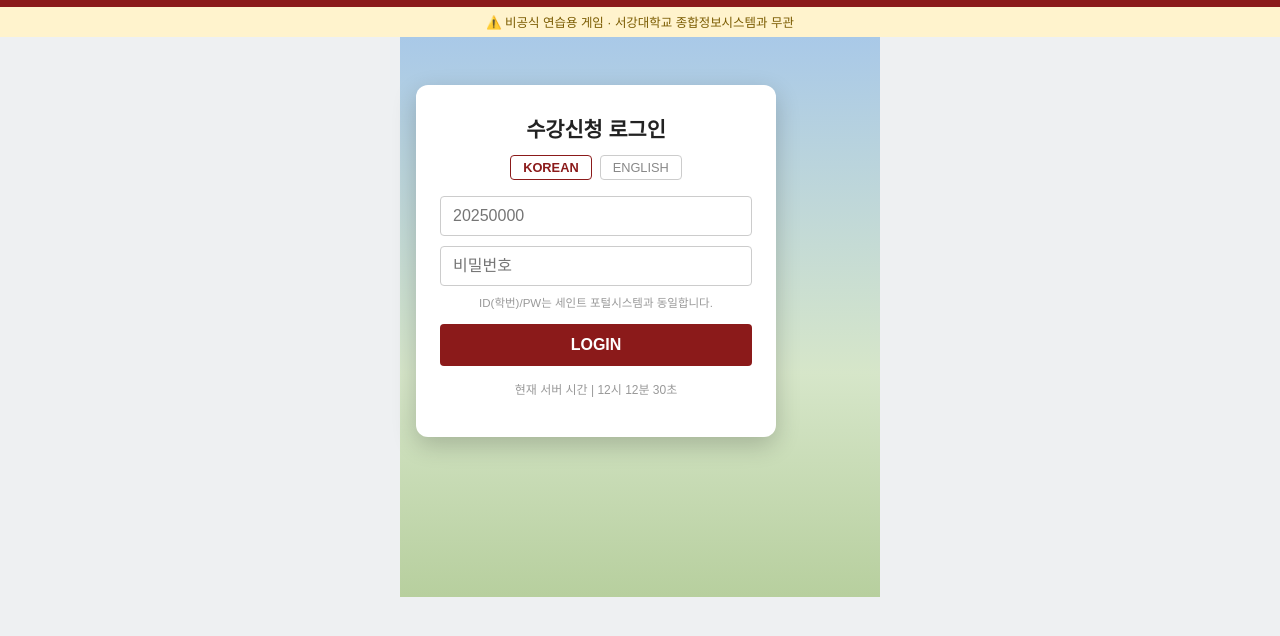
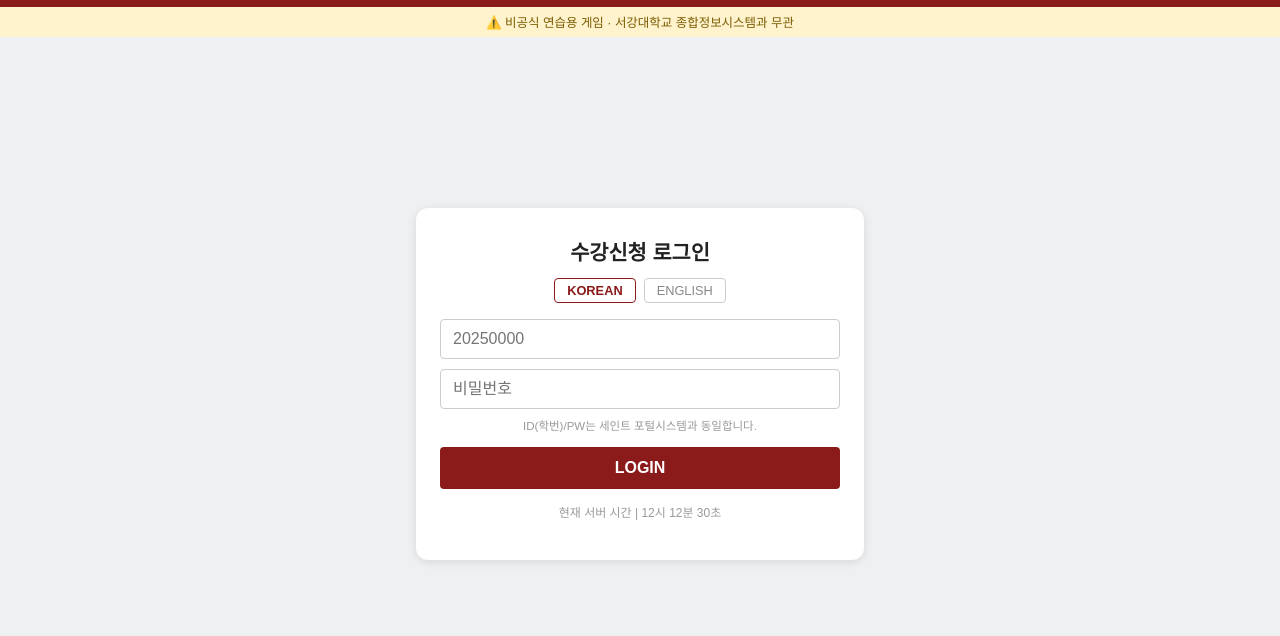
Before and after one commit to tj-jiub/sogang-course-registration-game, a website with bundled scripts: page index.html in a window 1280 px wide. Shown: the part 46-682 px from the top of the page. Built offline with nearby package versions, Linux system fonts and the light colour scheme.

Commit message:
fix: screens stacking bug, remove colored login background, rename lowest grade
Root cause of screens appearing together: .login-screen set display:flex
unconditionally. It has the same CSS specificity as .screen.active, and
since it was declared later in the stylesheet it won the tie by source
order, so the login screen stayed visible even without the .active class.
Removed the per-screen display override entirely; .screen.active is now
the only rule that controls visibility, and it makes the active screen
fill the remaining viewport height (flex column) instead of floating as
a small card over empty space.

Also drops the login screen's distinct gradient background so every
screen shares the same plain background, and renames the lowest grade
from "폐강 위기 각성 필요" to "연습 좀 더 해라".

Mouse clicks in mash/reaction mode already worked in code (bindTrigger
binds both click and keydown) — the stacking bug likely made the real
button unreachable without scrolling, which is what read as "clicks
don't work."

```diff
--- a/index.html
+++ b/index.html
@@ -20,7 +20,7 @@
   <p class="disclaimer">⚠️ 비공식 연습용 게임 · 서강대학교 종합정보시스템과 무관</p>
 
   <main id="app">
-    <section id="screen-login" class="screen active login-screen">
+    <section id="screen-login" class="screen active">
       <div class="login-card">
         <h1>수강신청 로그인</h1>
         <div class="lang-tabs">
--- a/js/scoring.js
+++ b/js/scoring.js
@@ -26,7 +26,7 @@
   { min: 78, name: "수강신청 고인물", desc: "웬만한 과목은 다 잡는다." },
   { min: 58, name: "평범한 새내기", desc: "운이 나쁘면 담당자에게 메일 쓸 각오." },
   { min: 38, name: "장바구니만 채운 자", desc: "마음만 앞섰다." },
-  { min: 0, name: "폐강 위기 각성 필요", desc: "내년엔 알람을 3개 맞추자." },
+  { min: 0, name: "연습 좀 더 해라", desc: "이대로면 인기과목은 못 잡는다. 알람부터 3개 맞춰라." },
 ];
 
 export function gradeForScore(score) {
--- a/style.css
+++ b/style.css
@@ -7,8 +7,13 @@
 
 * { box-sizing: border-box; }
 
+html, body { height: 100%; }
+
 body {
   margin: 0;
+  min-height: 100vh;
+  display: flex;
+  flex-direction: column;
   font-family: "Malgun Gothic", sans-serif;
   background: var(--bg);
   color: #222;
@@ -46,13 +51,28 @@
 }
 
 #app {
+  flex: 1;
+  display: flex;
+  flex-direction: column;
+  width: 100%;
   max-width: 480px;
   margin: 0 auto;
   padding: 24px 16px 48px;
 }
 
+/* 한 번에 하나의 .screen만 보이도록 강제.
+   화면 전용 규칙(예: 로그인)이 이 display 규칙보다 나중에 정의되면
+   .screen.active와 동일한 명시도(0,2,0)라서 소스 순서로 이겨버리고
+   해당 화면이 active가 아닐 때도 계속 보이는 버그가 생긴다.
+   그래서 화면별 배경/레이아웃은 항상 .screen.active 안에서만 건드린다. */
 .screen { display: none; }
-.screen.active { display: block; }
+.screen.active {
+  display: flex;
+  flex-direction: column;
+  justify-content: center;
+  flex: 1;
+  width: 100%;
+}
 
 button {
   background: var(--maroon);
@@ -79,23 +99,12 @@
 
 /* Login */
 
-.login-screen {
-  background: linear-gradient(180deg, #a9c9e8 0%, #d6e6c9 60%, #b7cf9e 100%);
-  margin: -24px -16px 0;
-  padding: 48px 16px;
-  min-height: 70vh;
-  display: flex;
-  align-items: center;
-  justify-content: center;
-}
-
 .login-card {
   background: var(--card-bg);
   border-radius: 12px;
   padding: 28px 24px;
   width: 100%;
-  max-width: 360px;
-  box-shadow: 0 8px 24px rgba(0, 0, 0, 0.2);
+  box-shadow: 0 2px 10px rgba(0, 0, 0, 0.1);
   text-align: center;
 }
 
```
Also changed, not shown: tests/scoring.test.js (+1 -1 lines).
